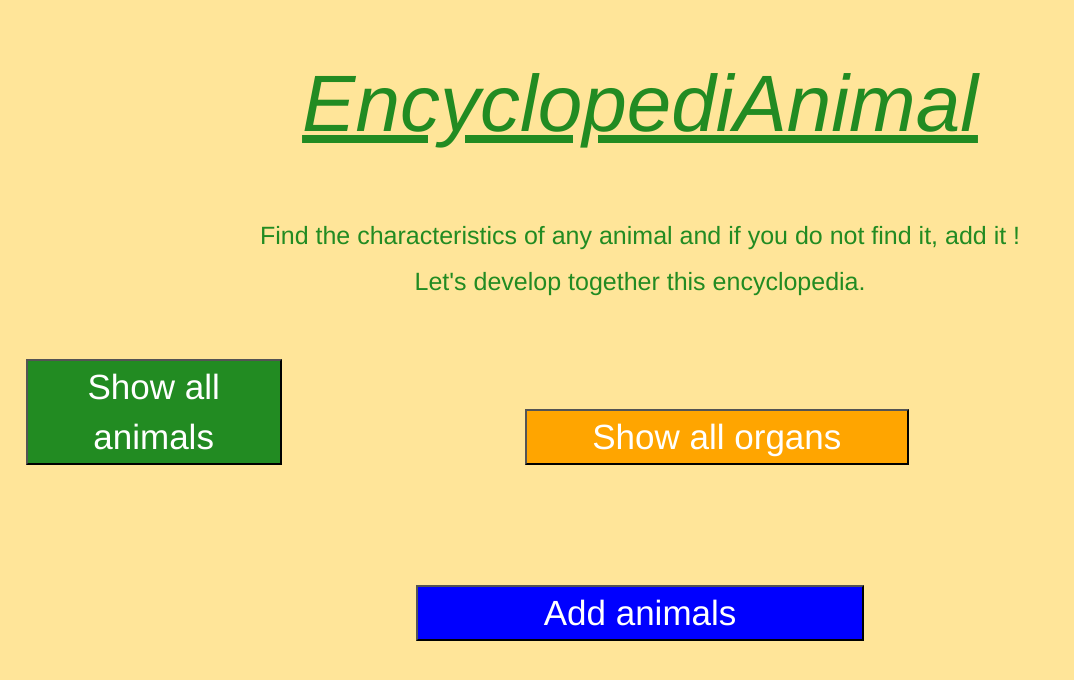
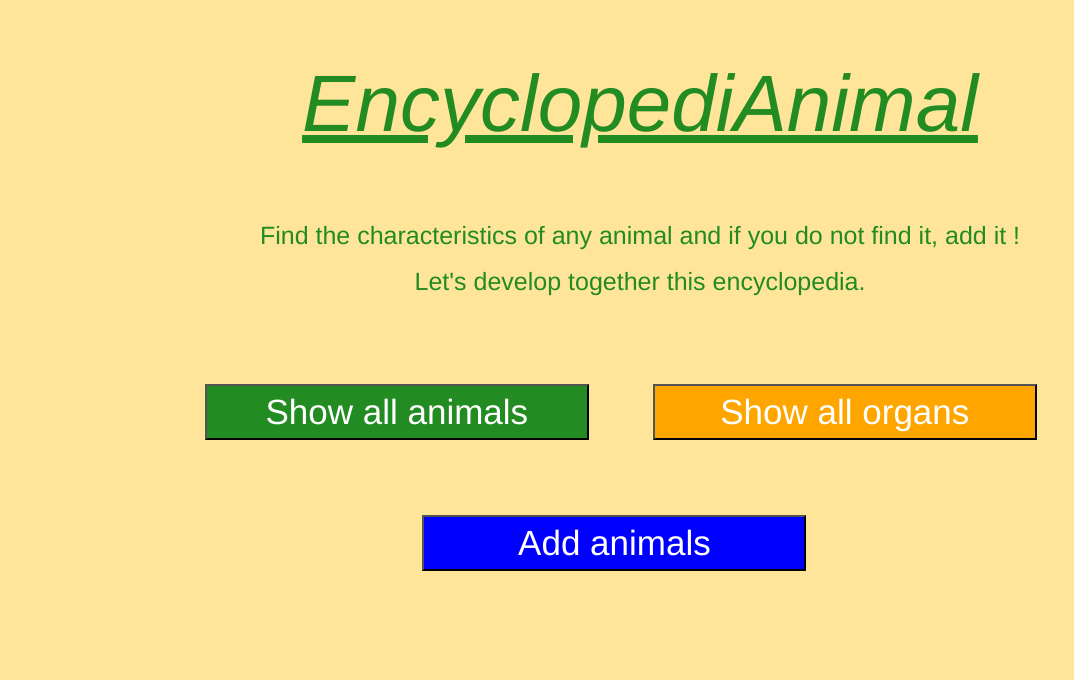
Before and after one commit to SALMICHAMA/AngularProject, an Angular app: page / in a window 1280 px wide. Shown: the top 680 px of the page, without its empty margins (0-1074 px from the left). Built offline with nearby package versions, Linux system fonts and the light colour scheme.

Commit message:
style OK on home page

```diff
--- a/src/app/welcome/welcome.component.css
+++ b/src/app/welcome/welcome.component.css
@@ -15,34 +15,32 @@ body{
   background-color: #FFE599;
 }
 
-.btn1{
+.saa{
   background-color: forestgreen;
   font-size: 35px;
   text-align: center;
-  width: 20%;
-  margin: 50px 17% 60px 2%;
+  display: inline-block;
+  width: 30%;
   color: white;
-
-
+  margin-left: 16%;
 }
-.btna{
+.sao{
   background-color: orange;
   font-size: 35px;
   text-align: center;
+  display: inline-block;
   width: 30%;
-  margin: 20px 23% 60px 2%;
+  margin: 15px 5%;
   color: white;
 }
-.btnb{
+
+.aa{
   background-color: blue;
   font-size: 35px;
   text-align: center;
   display: block;
-  margin: auto;
-  width: 35%;
+  width: 30%;
   color: white;
+  margin-left: 33%;
+
 }
-#lig{
-
-  text-align: center;
-}
--- a/src/app/welcome/welcome.component.html
+++ b/src/app/welcome/welcome.component.html
@@ -6,17 +6,19 @@
 <br>
 <p class="exp"> Find the characteristics of any animal and if you do not find it, add it !</p>
 <p class="exp">Let's develop together this encyclopedia.</p>
-<div id="lig" style="justify-content: center; display: inline">
-  <button class="btn1"  routerLink="/animals"> Show all animals
-  </button>
+<br>
+<br>
+<br>
+<div id="buttoncenter">
+  <button class="saa"  routerLink="/animals"> Show all animals</button>
 
-  <button class="btna" routerLink="/organs"> Show all organs</button></div>
+  <button class="sao" routerLink="/organs"> Show all organs</button>
 
 <br>
 <br>
 <br>
 <br>
 
-<button class="btnb" routerLink="/animal/add" style="alignment: center"> Add animals</button>
-
+<button class="aa" routerLink="/animal/add"> Add animals</button>
+</div>
 <router-outlet></router-outlet>
```
